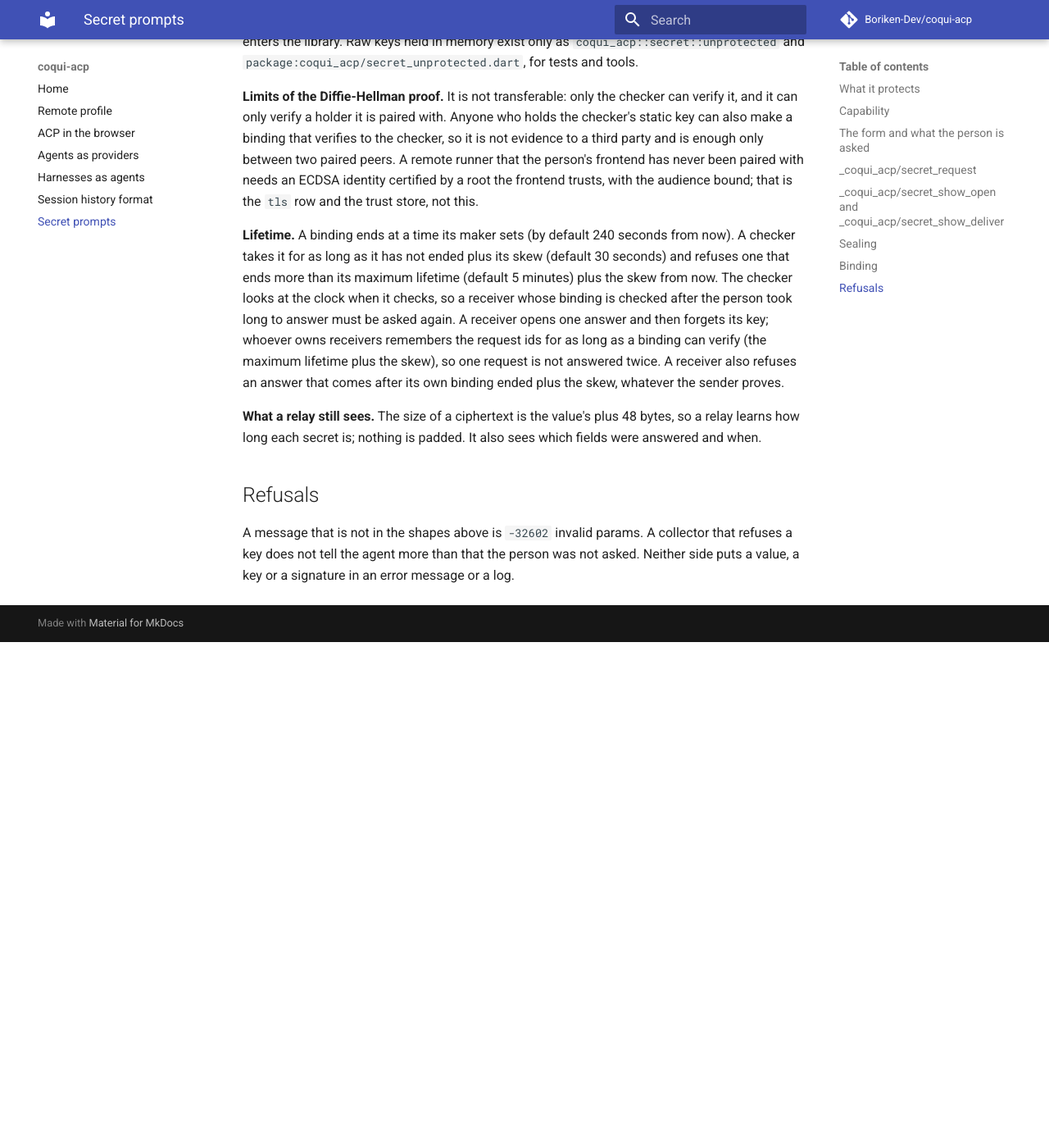
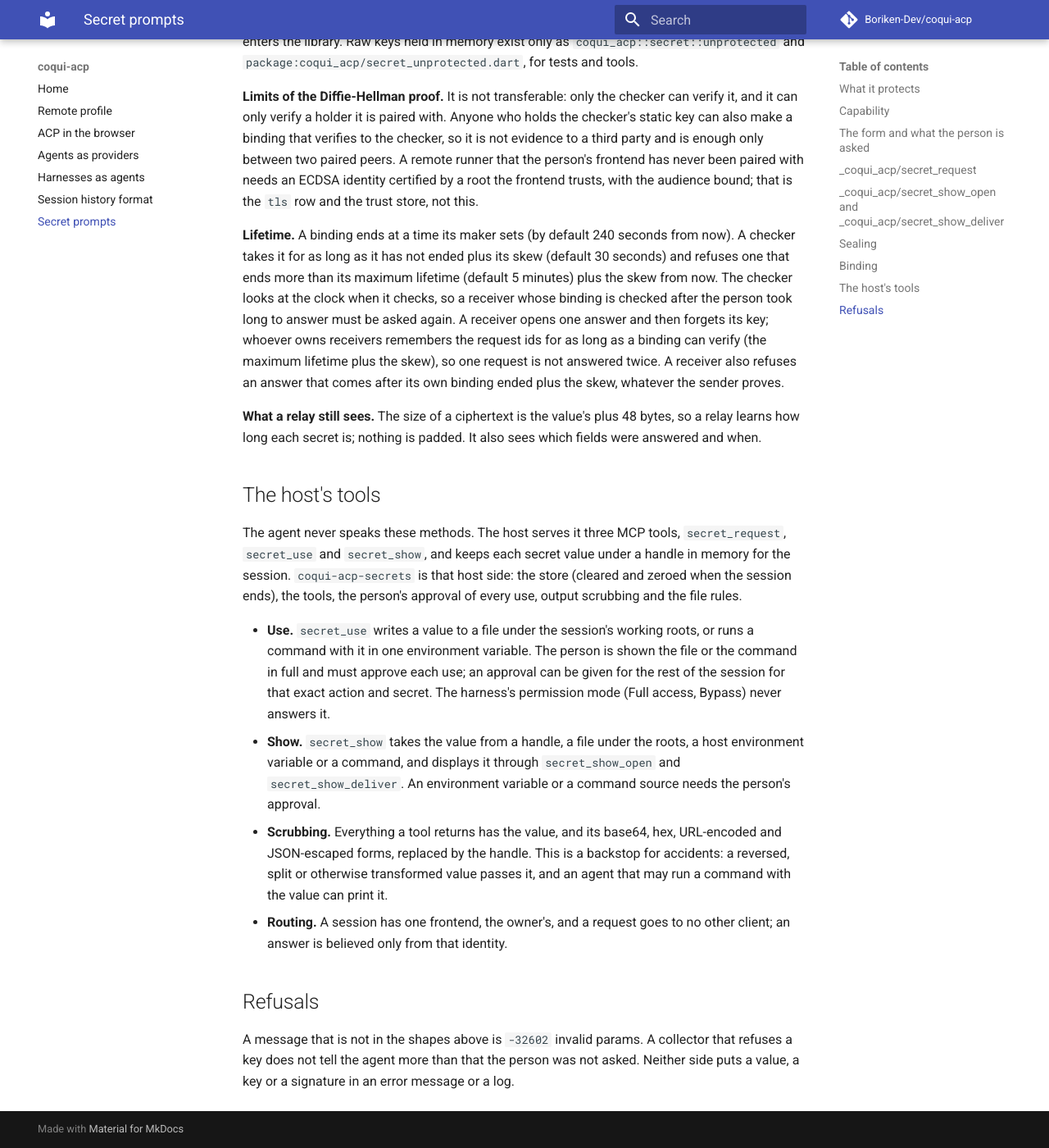
Before and after one commit to Boriken-Dev/coqui-acp, an MkDocs documentation site: the page built from docs/secrets.md, in a window 1280 px wide and 1400 px high, scrolled down 5693 px. Shown: the whole window at 82% size. Built offline with MkDocs 1.6.1 and Material for MkDocs 9.7.7, drawn with Linux system fonts in a browser that asks for light colours; comment, search, counter and statistics services are not loaded; before the commit the page ends 6476 px from its top, so only the background shows below that.

Commit message:
docs: the host's secret tools in the changelog, the extension's page and coqui-acp's header

```diff
--- a/docs/secrets.md
+++ b/docs/secrets.md
@@ -125,6 +125,15 @@ A signature with a high `s` is refused: one statement has one signature, and a p
 
 **What a relay still sees.** The size of a ciphertext is the value's plus 48 bytes, so a relay learns how long each secret is; nothing is padded. It also sees which fields were answered and when.
 
+## The host's tools
+
+The agent never speaks these methods. The host serves it three MCP tools, `secret_request`, `secret_use` and `secret_show`, and keeps each secret value under a handle in memory for the session. `coqui-acp-secrets` is that host side: the store (cleared and zeroed when the session ends), the tools, the person's approval of every use, output scrubbing and the file rules.
+
+- **Use.** `secret_use` writes a value to a file under the session's working roots, or runs a command with it in one environment variable. The person is shown the file or the command in full and must approve each use; an approval can be given for the rest of the session for that exact action and secret. The harness's permission mode (Full access, Bypass) never answers it.
+- **Show.** `secret_show` takes the value from a handle, a file under the roots, a host environment variable or a command, and displays it through `secret_show_open` and `secret_show_deliver`. An environment variable or a command source needs the person's approval.
+- **Scrubbing.** Everything a tool returns has the value, and its base64, hex, URL-encoded and JSON-escaped forms, replaced by the handle. This is a backstop for accidents: a reversed, split or otherwise transformed value passes it, and an agent that may run a command with the value can print it.
+- **Routing.** A session has one frontend, the owner's, and a request goes to no other client; an answer is believed only from that identity.
+
 ## Refusals
 
 A message that is not in the shapes above is `-32602` invalid params. A collector that refuses a key does not tell the agent more than that the person was not asked. Neither side puts a value, a key or a signature in an error message or a log.
```
Also changed, not shown: CHANGELOG.md (+2 -0 lines), crates/coqui-acp/AGENTS.md (+1 -1 lines).
